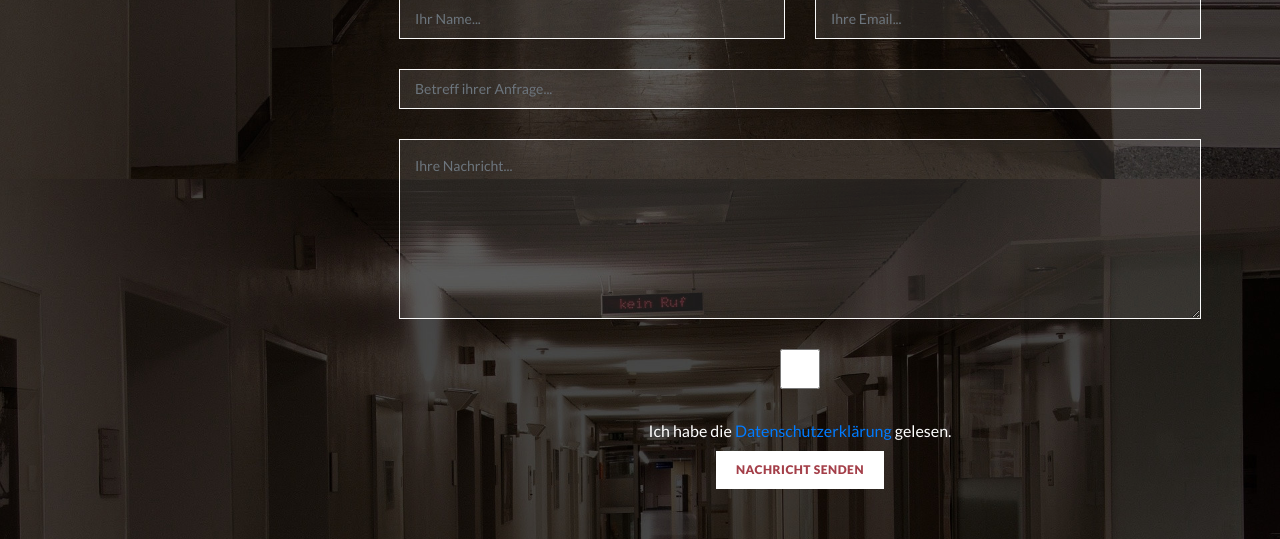
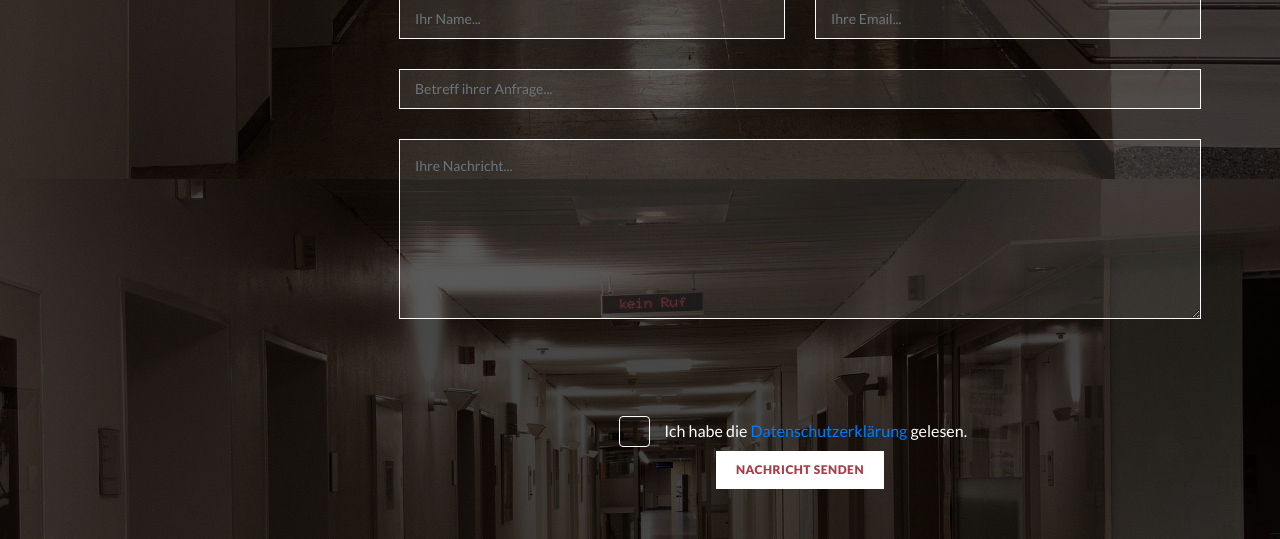
Before and after one commit to remedyMatch/rm-landingpage, a PHP site: page / in a window 1280 px wide. Shown: the part 4941-5480 px from the top of the page. Run offline with PHP 8.4, Linux system fonts and the light colour scheme; some libraries are stand-ins or nearby versions.

Commit message:
Update templatemo-style.css

```diff
--- a/assets/css/templatemo-style.css
+++ b/assets/css/templatemo-style.css
@@ -72,6 +72,58 @@ html {
     -moz-box-sizing: border-box;
     box-sizing: border-box;
 }
+input[type="checkbox"],
+input[type="radio"] {
+  -moz-appearance: none;
+  -webkit-appearance: none;
+  -ms-appearance: none;
+  appearance: none;
+  display: block;
+  float: left;
+  margin-right: -2rem;
+  opacity: 0;
+  width: 1rem;
+  z-index: -1; }
+  input[type="checkbox"] + label,
+  input[type="radio"] + label {
+    text-decoration: none;
+    cursor: pointer;
+    display: inline-block;
+    font-size: 1rem;
+    font-weight: 400;
+    padding-left: 2.825rem;
+    padding-right: 0.875rem;
+    position: relative; }
+    input[type="checkbox"] + label:before,
+    input[type="radio"] + label:before {
+      -moz-osx-font-smoothing: grayscale;
+      -webkit-font-smoothing: antialiased;
+      font-family: FontAwesome;
+      font-style: normal;
+      font-weight: normal;
+      text-transform: none !important; }
+    input[type="checkbox"] + label:before,
+    input[type="radio"] + label:before {
+      border-radius: 4px;
+      border: solid 1px;
+      content: '';
+      display: inline-block;
+      height: 1.95rem;
+      left: 0;
+      line-height: 1.86875rem;
+      position: absolute;
+      text-align: center;
+      top: -0.1625rem;
+      width: 1.95rem; }
+  input[type="checkbox"]:checked + label:before,
+  input[type="radio"]:checked + label:before {
+    content: '\f00c'; }
+
+input[type="checkbox"] + label:before {
+  border-radius: 4px; }
+
+input[type="radio"] + label:before {
+  border-radius: 100%; }
 
 *,
 *:before,
```
